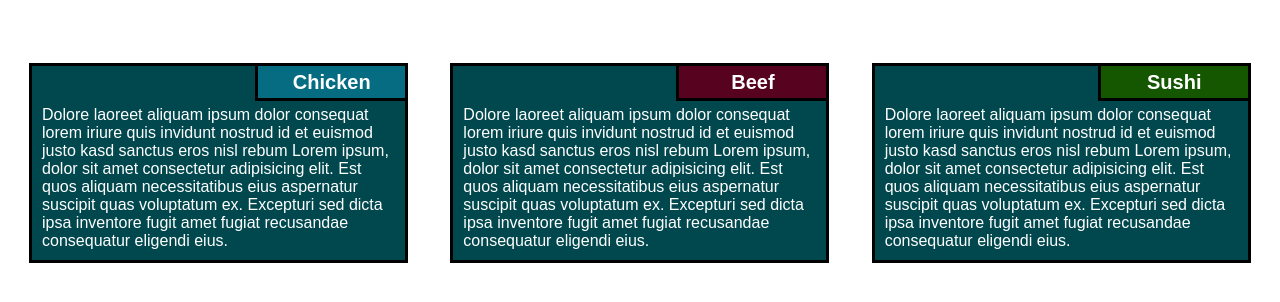
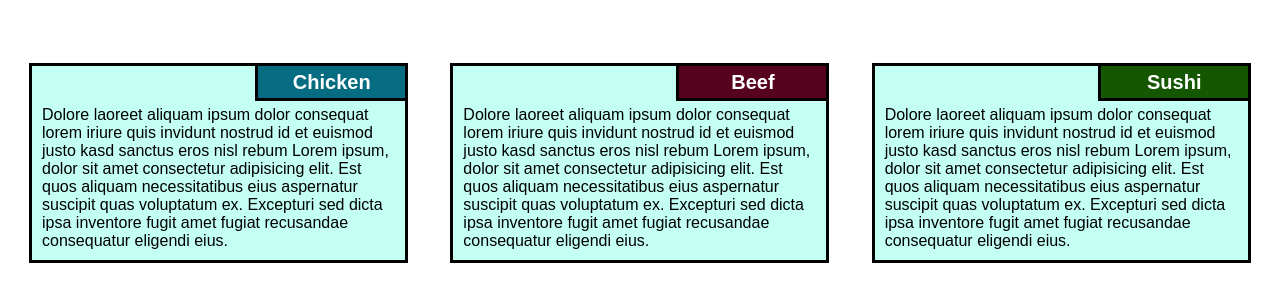
Before and after one commit to Ramuroes/coursera-test, a plain HTML site: page module2-solution/index.html in a window 1280 px wide. Shown: the part 60-362 px from the top of the page. Drawn offline with Linux system fonts and the light colour scheme.

Commit message:
Update styles.css

```diff
--- a/module2-solution/css/styles.css
+++ b/module2-solution/css/styles.css
@@ -12,8 +12,8 @@ h1{
 }
 p {
     position: relative;
-    background-color: #01484e;
-    border:3px solid black;
+    background-color: #c3fff3;
+    border: 3px solid black;
     padding-top: 40px;
     padding-bottom: 10px;
     padding-right: 10px;
@@ -21,7 +21,7 @@ p {
     width: 90%;
     margin-left: auto;
     margin-right: auto;
-    color: white;
+    color: black;
 }
 .box {
 	height: 35px;
@@ -37,6 +37,7 @@ p {
 	top: 0;
 	right: 0;
 	font-size: 125%;
+    color: white;
 }
 
 #chicken {
```
